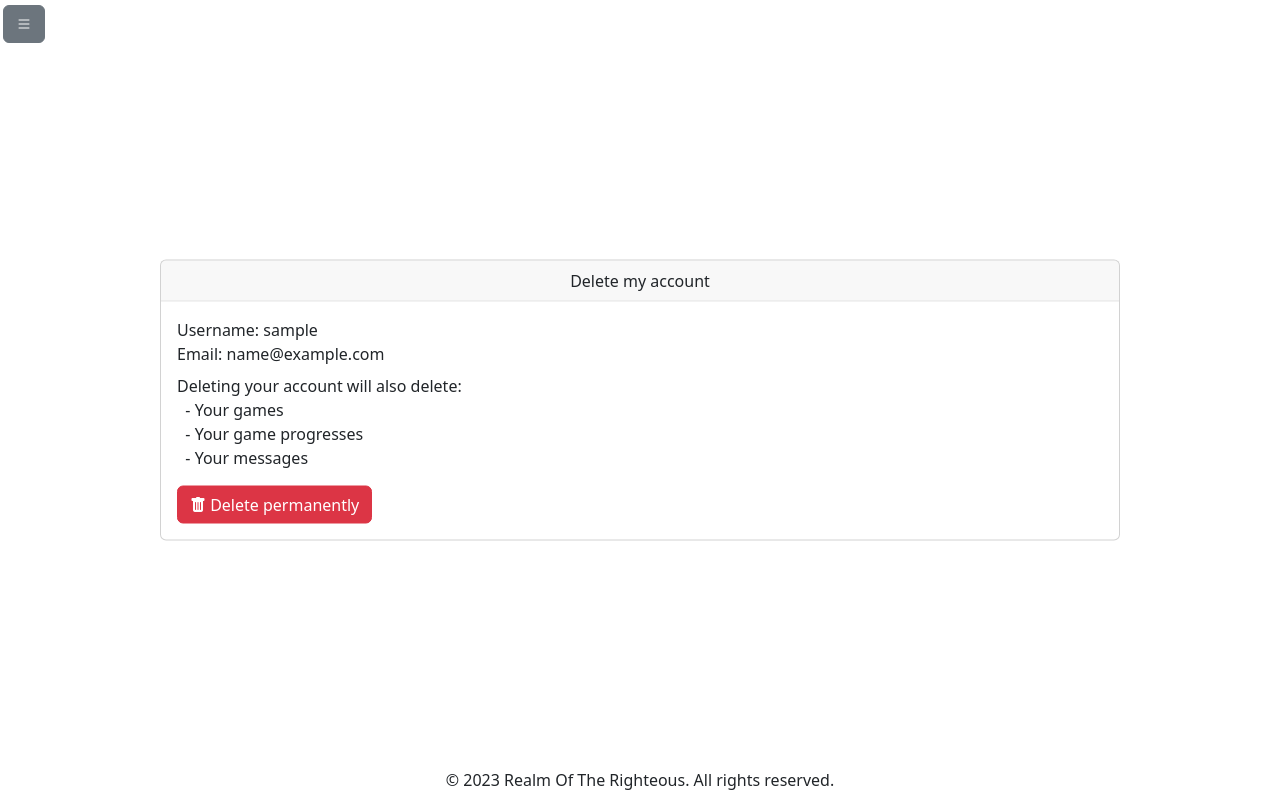
After one commit to enzodjabali/realm-of-the-righteous, a PHP site: page /public/delete.php in a window 1280 px wide. The commit adds this page. Run offline with PHP 8.4, Linux system fonts and the light colour scheme; the visitor is signed in with stand-in values (Sample User, id 1); some libraries are stand-ins or nearby versions.

Commit message:
implementing the account deletion (#199)

```diff
--- a/src/classes/PlayerUtils.php
+++ b/src/classes/PlayerUtils.php
@@ -164,14 +164,14 @@ class PlayerUtils
 
 	/**
 	 * This method deletes a player from the database
-	 * @param int $id the id of the player
+	 * @param int $playerId the id of the player
 	 * @return bool returns true if the operation succeed, false if it failed
 	 * @throws Exception
 	 */
-	public static function deleteUser(int $id): bool
+	public static function deletePlayer(int $playerId): bool
 	{
 		try {
-			DbUtils::delete(DbTable::TABLE_PLAYER, $id);
+			DbUtils::delete(DbTable::TABLE_PLAYER, $playerId);
 			return true;
 		} catch (Exception $e) {
 			echo $e->getMessage();
--- a/src/public/chat.php
+++ b/src/public/chat.php
@@ -15,7 +15,6 @@
         <title>Realm Of The Righteous - Chat</title>
         <meta charset="UTF-8">
         <meta name="viewport" content="width=device-width, initial-scale=1">
-        <link rel="stylesheet" href="assets/css/modal.css">
         <link rel="icon" type="image/x-icon" href="assets/images/website/favicon.ico">
         <script src="node_modules/jquery/dist/jquery.js"></script>
 
--- /dev/null
+++ b/src/public/delete.php
@@ -0,0 +1,84 @@
+<?php
+    session_start();
+?>
+
+<!DOCTYPE html>
+<html lang="en">
+    <head>
+        <title>Realm Of The Righteous - Delete my account</title>
+        <meta charset="UTF-8">
+        <meta name="viewport" content="width=device-width, initial-scale=1">
+        <link rel="icon" type="image/x-icon" href="../assets/images/website/favicon.ico">
+        <script src="../node_modules/jquery/dist/jquery.js"></script>
+
+        <link rel="stylesheet" href="../node_modules/bootstrap/dist/css/bootstrap.css">
+        <script src="../node_modules/bootstrap/dist/js/bootstrap.js"></script>
+        <link rel="stylesheet" href="../node_modules/bootstrap-icons/font/bootstrap-icons.min.css">
+    </head>
+
+    <body>
+        <?php include_once("includes/settings-sidebar.php") ?>
+
+        <div class="position-absolute top-0 start-0 translate-middle m-4">
+            <button onclick="showSidebar()" class="btn btn-secondary">
+                <i class="bi bi-list"></i>
+            </button>
+        </div>
+
+        <!-- Modal gets displayed to ask the user if he's sure that he wants to delete his account -->
+        <div class="modal fade" id="modal" tabindex="-1" aria-labelledby="modalLabel" aria-hidden="true">
+            <div class="modal-dialog">
+                <div class="modal-content">
+                    <div class="modal-header">
+                        <h1 class="modal-title fs-5" id="modalLabel">Oh no..</h1>
+                        <button type="button" class="btn-close" data-bs-dismiss="modal" aria-label="Close"></button>
+                    </div>
+                    <div class="modal-body">
+                        Are you sure you want to permanently delete your account?
+                    </div>
+                    <div class="modal-footer">
+                        <button onclick="deletePlayer()" type="button" class="btn btn-danger"><i class="bi bi-trash-fill"></i> Delete permanently</button>
+                    </div>
+                </div>
+            </div>
+        </div>
+
+        <div class="card w-75 position-absolute top-50 start-50 translate-middle">
+            <div class="card-header text-center">
+                Delete my account
+            </div>
+            <div class="card-body">
+                <div class="mb-3">
+                    <a>Username: <?= $_SESSION["player_username"] ?></a>
+                    <br>
+                    <a>Email: <?= $_SESSION["player_email"] ?></a>
+                    <p class="mt-2">
+                        Deleting your account will also delete:<br>
+                        &nbsp - Your games<br>
+                        &nbsp - Your game progresses<br>
+                        &nbsp - Your messages<br>
+                    </p>
+                </div>
+                <button onclick="$('#modal').modal('show');" type="submit" class="btn btn-danger"><i class="bi bi-trash-fill"></i> Delete permanently</button>
+            </div>
+        </div>
+
+        <?php include_once("includes/footer.php") ?>
+    </body>
+
+    <script>
+        /**
+         * This function calls the delete player method
+         */
+        function deletePlayer() {
+            $(function(){
+                $.post("../api/DeletePlayer.php", {playerId: <?= $_SESSION['player_id'] ?>}, function(response) {
+                    if (response === "1") {
+                        location.href = '/logout.php';
+                    }
+                });
+                return false;
+            });
+        }
+    </script>
+</html>
```
Also changed, not shown: docker/rotr.sql (+21 -7 lines), src/public/api/DeletePlayer.php (added, +40 -0 lines), src/tests/PlayerUtilsTest.php (+1 -1 lines), 1 other file.
